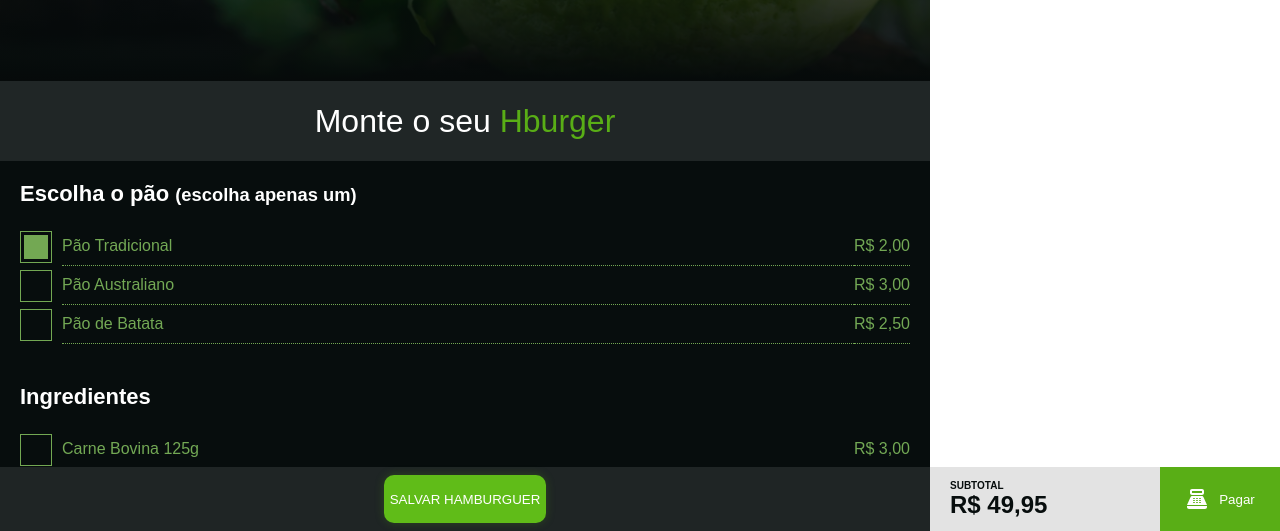
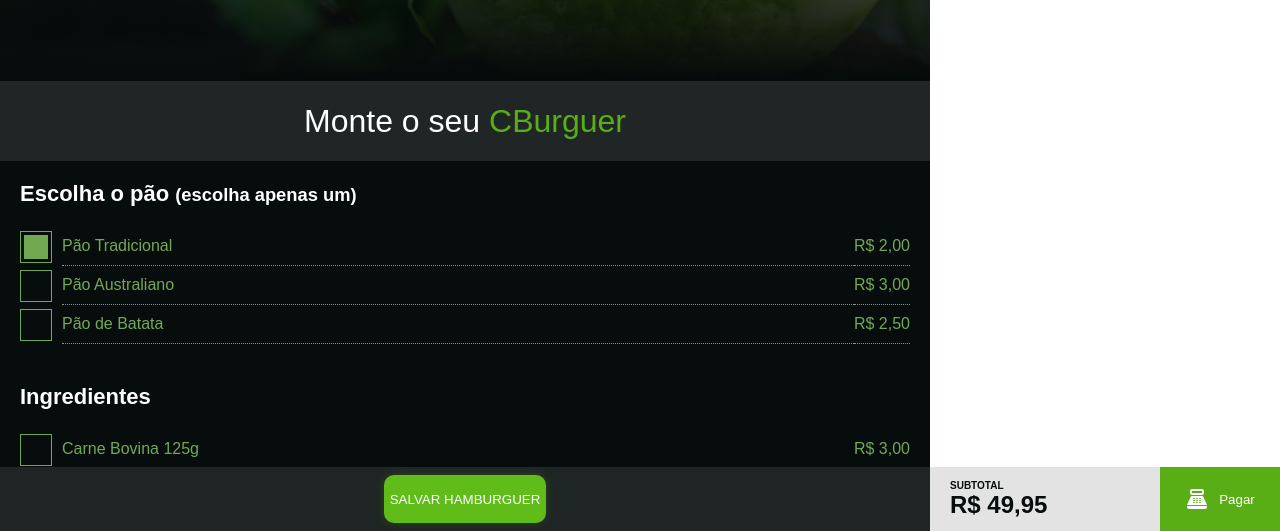
Before and after one commit to CBurguer/CBurguer, a website: page src/index.html in a window 1280 px wide. Shown: the part 269-800 px from the top of the page. Drawn offline with Linux system fonts and the light colour scheme.

Commit message:
cburguer

```diff
--- a/src/index.html
+++ b/src/index.html
@@ -4,7 +4,7 @@
     <meta charset="UTF-8" />
     <meta name="viewport" content="width=device-width, initial-scale=1.0" />
     <meta name="description" content="Projeto Hburger do Hcode Lab" />
-    <title>HBurguer</title>
+    <title>CBurguer</title>
     <link rel="stylesheet" href="assets/css/main.css" />
     <link rel="shortcut icon" href="assets/images/logo-favicon-green.svg" type="image/x-icon" />
 </head>
@@ -22,7 +22,7 @@
 
         <main>
             <header>
-                <h1>Monte o seu <span>Hburger</span></h1>
+                <h1>Monte o seu <span>CBurguer</span></h1>
             </header>
             <section>
                 <div class="category">
```
Also changed, not shown: src/forget.html (+1 -1 lines), src/login.html (+1 -1 lines), src/orders.html (+1 -1 lines), src/pay.html (+1 -1 lines), src/register.html (+1 -1 lines).
